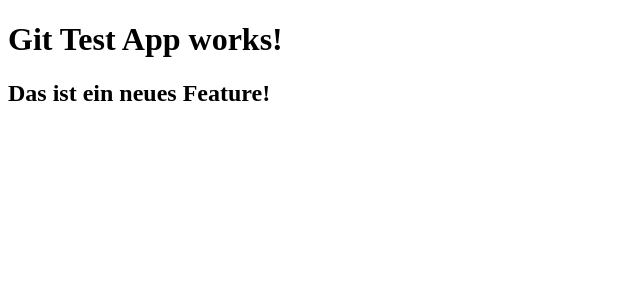
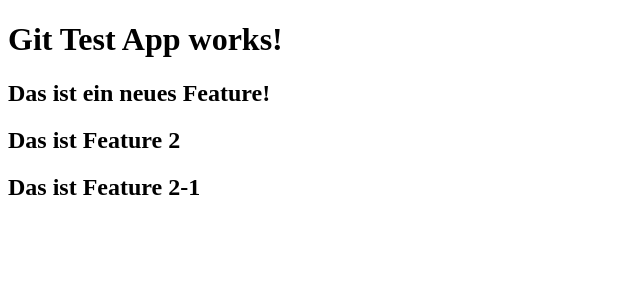
Before and after one commit to ckruhs/git-test, an Angular app: page / in a window 1280 px wide. Shown: the top 300 px of the page, without its empty margins (0-640 px from the left). Built offline with nearby package versions, Linux system fonts and the light colour scheme.

Commit message:
Feature 2-1 imlementiert

```diff
--- a/src/app/app.component.html
+++ b/src/app/app.component.html
@@ -3,3 +3,5 @@
 </h1>
 
 <h2>Das ist ein neues Feature!</h2>
+<h2>Das ist Feature 2</h2>
+<h2>Das ist Feature 2-1</h2>
```
